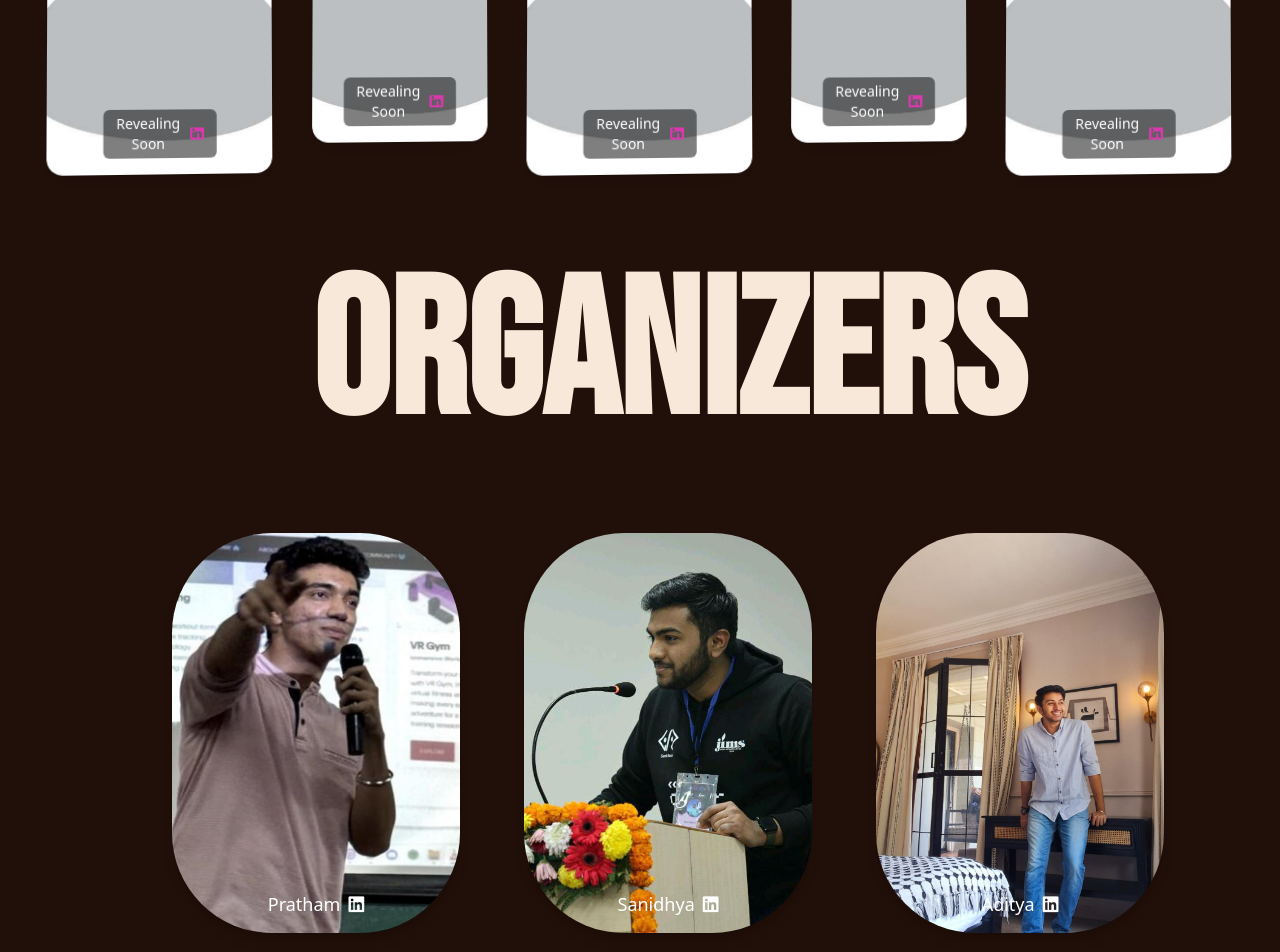
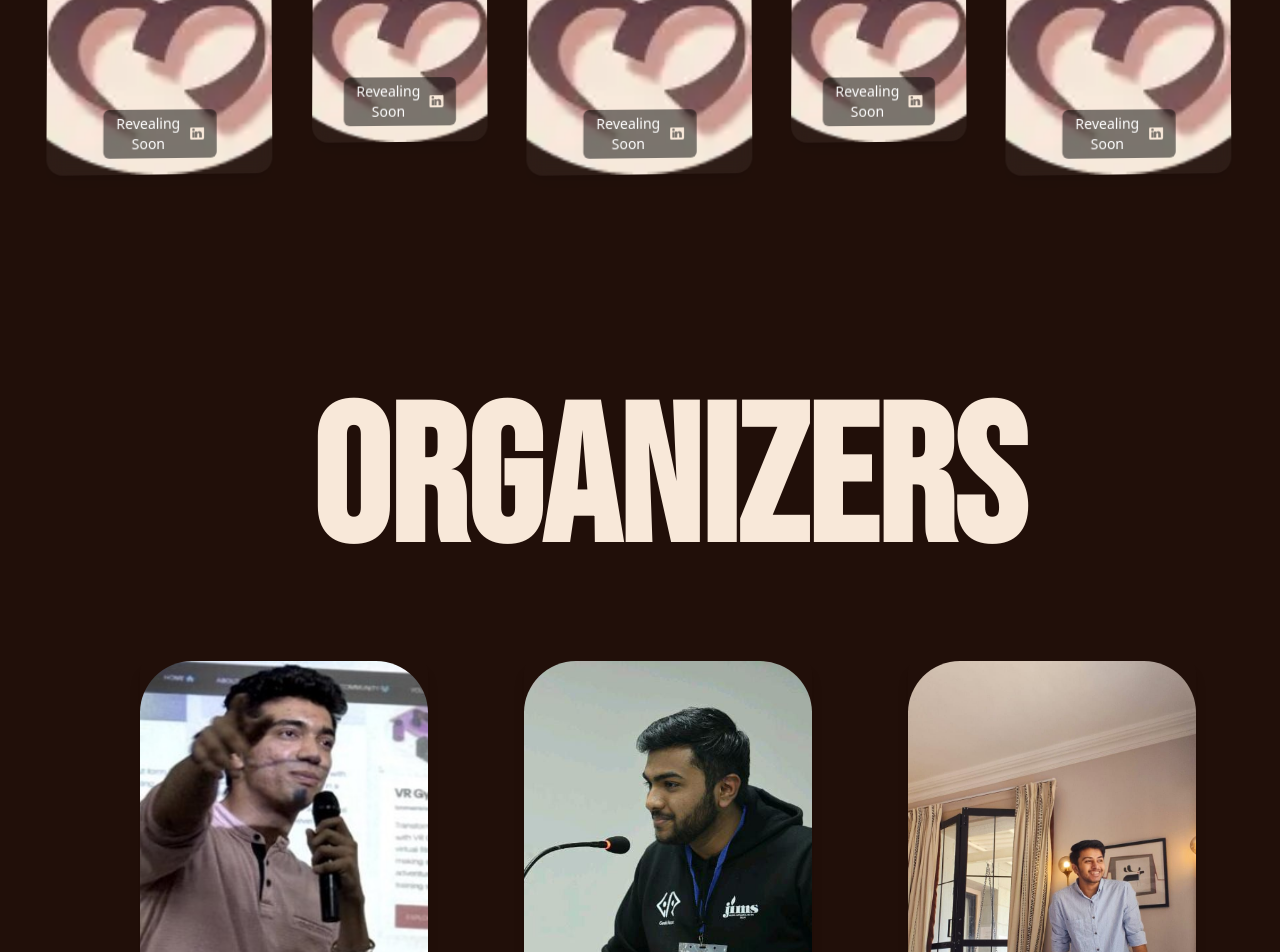
Before and after one commit to geek-room-community/MUJ-Hack-Website, a React (Vite) app: page / in a window 1280 px wide. Shown: the part 5640-6592 px from the top of the page. Built offline with nearby package versions, Linux system fonts and the light colour scheme.

Commit message:
Organizers Section

```diff
--- a/src/components/custom/Judge.tsx
+++ b/src/components/custom/Judge.tsx
@@ -3,7 +3,7 @@ import "swiper/css";
 import "swiper/css/autoplay";
 import "swiper/css/pagination";
 import { Autoplay, Pagination } from "swiper/modules";
-import user from "/assets/Judges/user.jpg";
+import user from "/assets/Main Logo.png";
 
 interface Judge {
   img: string;
@@ -53,7 +53,7 @@ export default function Judge(): JSX.Element {
         {judges.map((judge, index) => (
           <div
             key={index}
-            className={`relative overflow-hidden flex justify-center items-center rounded-2xl glassy-div ${
+            className={`relative overflow-hidden flex justify-center items-center rounded-2xl glassy-div text-[#210F09] ${
               index === 1 || index === judges.length - 2
                 ? "w-48 h-72 xl:w-56 xl:h-80"
                 : "w-64 h-80 xl:w-72 xl:h-96"
@@ -62,7 +62,7 @@ export default function Judge(): JSX.Element {
             <img
               src={judge.img}
               alt={judge.name}
-              className="h-full w-full object-cover rounded-2xl"
+              className="h-full w-full object-cover rounded-2xl text-[#210F09]"
             />
             <div className="absolute bottom-4 left-1/2 transform -translate-x-1/2 bg-black bg-opacity-50 text-white text-sm px-3 py-1 rounded-md flex items-center space-x-2">
               <span>{judge.name}</span>
@@ -71,7 +71,7 @@ export default function Judge(): JSX.Element {
                   href={judge.linkedin}
                   target="_blank"
                   rel="noopener noreferrer"
-                  className="text-pink"
+                  className="text-[#f8e8d9]"
                 >
                   <svg
                     xmlns="http://www.w3.org/2000/svg"
@@ -113,14 +113,14 @@ export default function Judge(): JSX.Element {
                   alt={judge.name}
                   className="h-full w-full object-cover rounded-2xl"
                 />
-                <div className="absolute bottom-4 left-1/2 transform -translate-x-1/2 bg-black bg-opacity-50 text-white text-sm px-3 py-1 rounded-md flex items-center space-x-2">
+                <div className="absolute bottom-4 left-1/2 transform -translate-x-1/2 bg-black bg-opacity-50 text-[#210F09] text-sm px-3 py-1 rounded-md flex items-center space-x-2">
                   <span>{judge.name}</span>
                   {judge.linkedin && (
                     <a
                       href={judge.linkedin}
                       target="_blank"
                       rel="noopener noreferrer"
-                      className="text-pink"
+                      className="text-[#210F09]"
                     >
                       <svg
                         xmlns="http://www.w3.org/2000/svg"
--- a/src/components/custom/OrganizerCard.tsx
+++ b/src/components/custom/OrganizerCard.tsx
@@ -5,20 +5,20 @@ import 'slick-carousel/slick/slick-theme.css';
 
 const LeadOrganizers = () => {
   const organizers = [
-    { id: 1, image: "../../../assets/team_members/prathamBatra.jpg", name: "Pratham", linkedin: "https://www.linkedin.com/in/pratham1908/" },
-    { id: 2, image: "../../../assets/team_members/SanidhyaGoel.jpg", name: "Sanidhya", linkedin: "https://www.linkedin.com/in/sanidhya-goel-2499991b1?utm_source=share&utm_campaign=share_via&utm_content=profile&utm_medium=android_app" },
-    { id: 3, image: "../../../assets/team_members/aditya.jpg", name: "Aditya", linkedin: "https://www.linkedin.com/in/adiii11" },
+    { id: 1, image: "../../../assets/team_members/prathamBatra.jpg", name: "Pratham Batra", linkedin: "https://www.linkedin.com/in/pratham1908/" },
+    { id: 2, image: "../../../assets/team_members/SanidhyaGoel.jpg", name: "Sanidhya Goel", linkedin: "https://www.linkedin.com/in/sanidhya-goel-2499991b1?utm_source=share&utm_campaign=share_via&utm_content=profile&utm_medium=android_app" },
+    { id: 3, image: "../../../assets/team_members/aditya.jpg", name: "Aditya Pratap", linkedin: "https://www.linkedin.com/in/adiii11" },
   ];
 
   return (
     <div className="text-center mt-[2rem] md:ml-14 p-4">
-      <h1 className="md:text-[12rem] font-bebas text-8xl text-[#f8e8d9] font-bold mb-[2rem] md:mb-[5rem] text-center">
+      <h1 className="md:text-[12rem] font-bebas text-9xl text-[#f8e8d9] font-bold mb-[2rem] md:mb-[5rem] text-center md:mt-[8rem]">
         ORGANIZERS
       </h1>
 
       {/* Desktop view with flex layout */}
       <motion.div
-        className="hidden md:flex justify-center gap-16"
+        className="hidden md:flex justify-center gap-24"
         initial={{ opacity: 0, y: -50 }}
         animate={{ opacity: 1, y: 0 }}
         transition={{ duration: 0.6 }}
@@ -29,7 +29,7 @@ const LeadOrganizers = () => {
             className={`${index === 0 || index === organizers.length - 1
               ? "w-64 h-96 xl:w-72 xl:h-[400px]"
               : "w-64 h-96 xl:w-72 xl:h-[400px]"
-              } bg-transparent rounded-[100px] flex justify-center relative shadow-lg hover:shadow-2xl transition-all duration-300`}
+              } bg-transparent rounded-xl flex justify-center relative shadow-lg hover:shadow-2xl transition-all duration-300`}
             initial={{ scale: 0.8 }}
             animate={{ scale: 1 }}
             transition={{ duration: 0.4 }}
@@ -37,12 +37,12 @@ const LeadOrganizers = () => {
             <img
               src={organizer.image}
               alt={organizer.name}
-              className="rounded-[100px] w-full h-full object-cover"
+              className="rounded-[52px] w-full h-[470px] object-cover text-[#210F09]"
             />
             <div
               style={{
                 position: 'absolute',
-                bottom: '10px',
+                bottom: '9px',
                 left: '50%',
                 transform: 'translateX(-50%)',
                 textAlign: 'center',
@@ -61,16 +61,20 @@ const LeadOrganizers = () => {
                 target="_blank"
                 rel="noopener noreferrer"
                 style={{
-                  color: 'white',
+                  backgroundColor:"rgb(33, 15, 9, 0.76)",
+                  color: 'pink',
                   textDecoration: 'none',
-                  fontSize: '18px',
+                  fontSize: '16px',
                   display: 'flex',
                   alignItems: 'center',
-                  gap: '8px',
+                  gap: '9px',
+                  padding: "7px",
+                  paddingRight:"5px",
+                  borderRadius:"5px"
                 }}
               >
                 {organizer.name}
-                <i className="fab fa-linkedin" style={{ fontSize: '18px', color: 'white' }}></i>
+                <i className="fab fa-linkedin" style={{ fontSize: '18px', color: 'rgb(248, 232, 217)' }}></i>
               </a>
             </div>
           </motion.div>
@@ -146,7 +150,7 @@ const LeadOrganizers = () => {
                   }}
                 >
                   {organizer.name}
-                  <i className="fab fa-linkedin" style={{ fontSize: '12px', color: 'gray' }}></i>
+
                 </a>
               </div>
             </motion.div>
```
